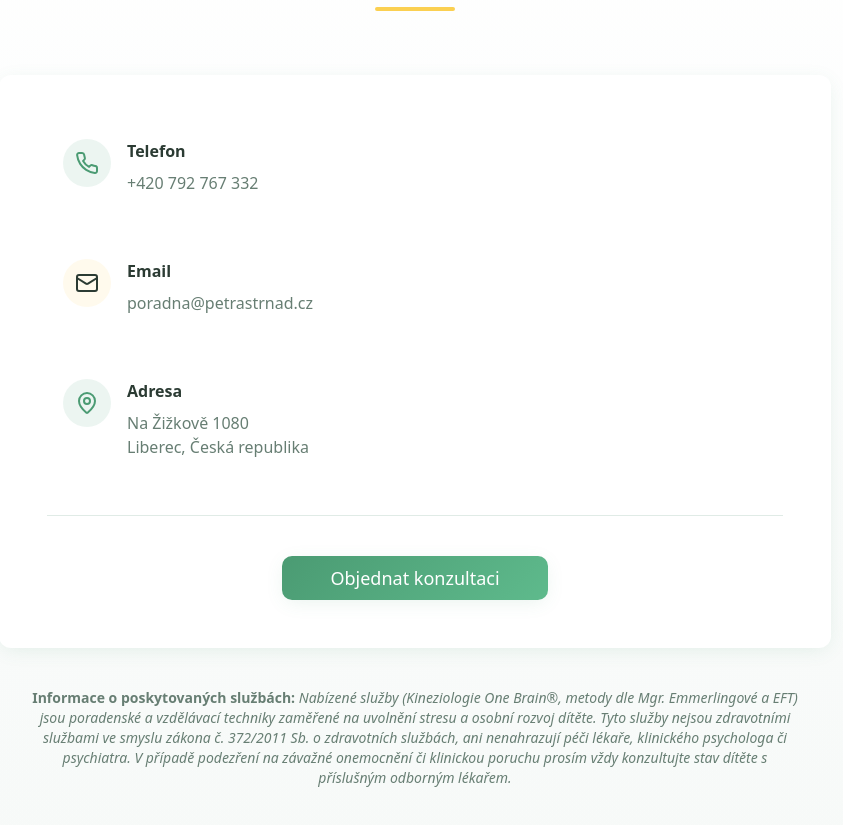
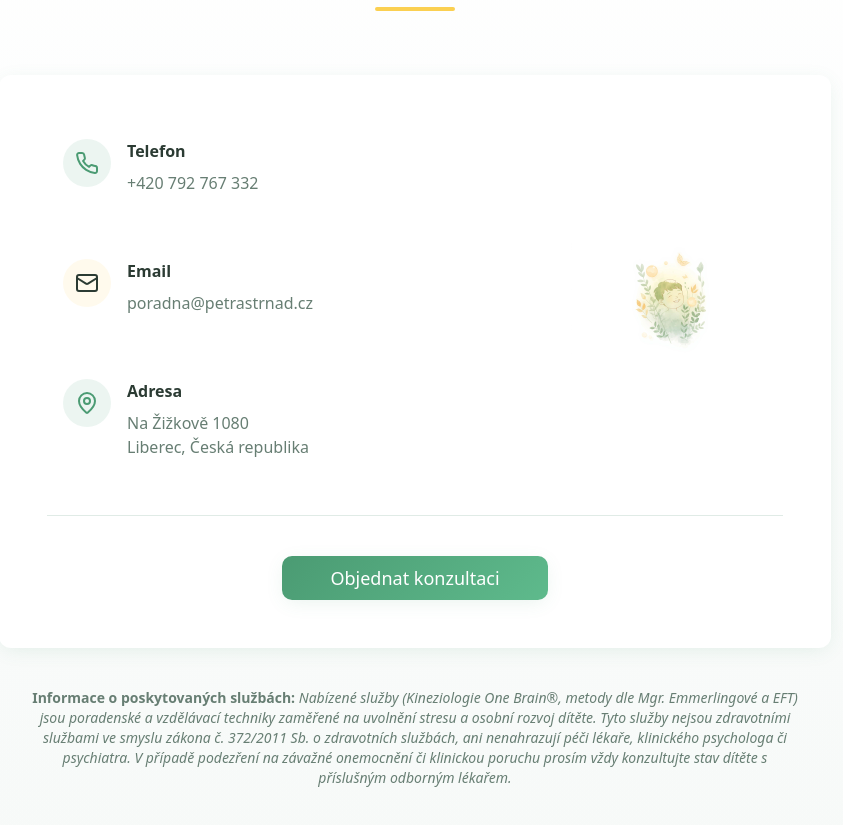
Before and after one commit to petrastrnadova2-wq/build-my-site-now-346, a React (Vite) app: page / in a window 1280 px wide. Shown: the part 4620-5445 px from the top of the page, without its empty margins (225-1068 px from the left). Built offline with nearby package versions, Linux system fonts and the light colour scheme; the HTML template or start-up script is replaced by a standard one.

Commit message:
Added boy bubble asset
Co-authored-by: petrastrnadova2-wq <256982744+petrastrnadova2-wq@users.noreply.github.com>

```diff
--- a/src/pages/Index.tsx
+++ b/src/pages/Index.tsx
@@ -5,6 +5,7 @@ import heroChild from "@/assets/hero-child.jpg";
 import balanceImage from "@/assets/balance-wellness.jpg";
 import petraProfile from "@/assets/petra-profile.jpg";
 import childIllustration from "@/assets/child-illustration.jpg";
+import boyBubble from "@/assets/boy-bubble.jpg";
 import { Flyer } from "@/components/Flyer";
 import { generatePDF } from "@/utils/pdfGenerator";
 
@@ -219,7 +220,8 @@ const Index = () => {
 
           <Card className="border-none shadow-soft bg-card">
             <CardContent className="p-8 md:p-12">
-              <div className="space-y-8">
+              <div className="grid md:grid-cols-3 gap-8 items-center">
+                <div className="md:col-span-2 space-y-8">
                   <div className="flex items-start gap-4 p-4 rounded-lg hover:bg-secondary/50 transition-colors">
                     <div className="w-12 h-12 rounded-full bg-primary/10 flex items-center justify-center flex-shrink-0">
                       <Phone className="h-6 w-6 text-primary" />
@@ -248,6 +250,16 @@ const Index = () => {
                       <h3 className="font-semibold text-foreground mb-2">Adresa</h3>
                       <p className="text-muted-foreground">Na Žižkově 1080<br />Liberec, Česká republika</p>
                     </div>
+                  </div>
+                </div>
+
+                <div className="hidden md:flex justify-center">
+                  <img
+                    src={boyBubble}
+                    alt="Ilustrace šťastného chlapce"
+                    className="max-w-[200px] h-auto opacity-90"
+                    style={{ mixBlendMode: 'multiply' }}
+                  />
                 </div>
               </div>
 
```
Lines whose indentation alone changed are shown as unchanged.
